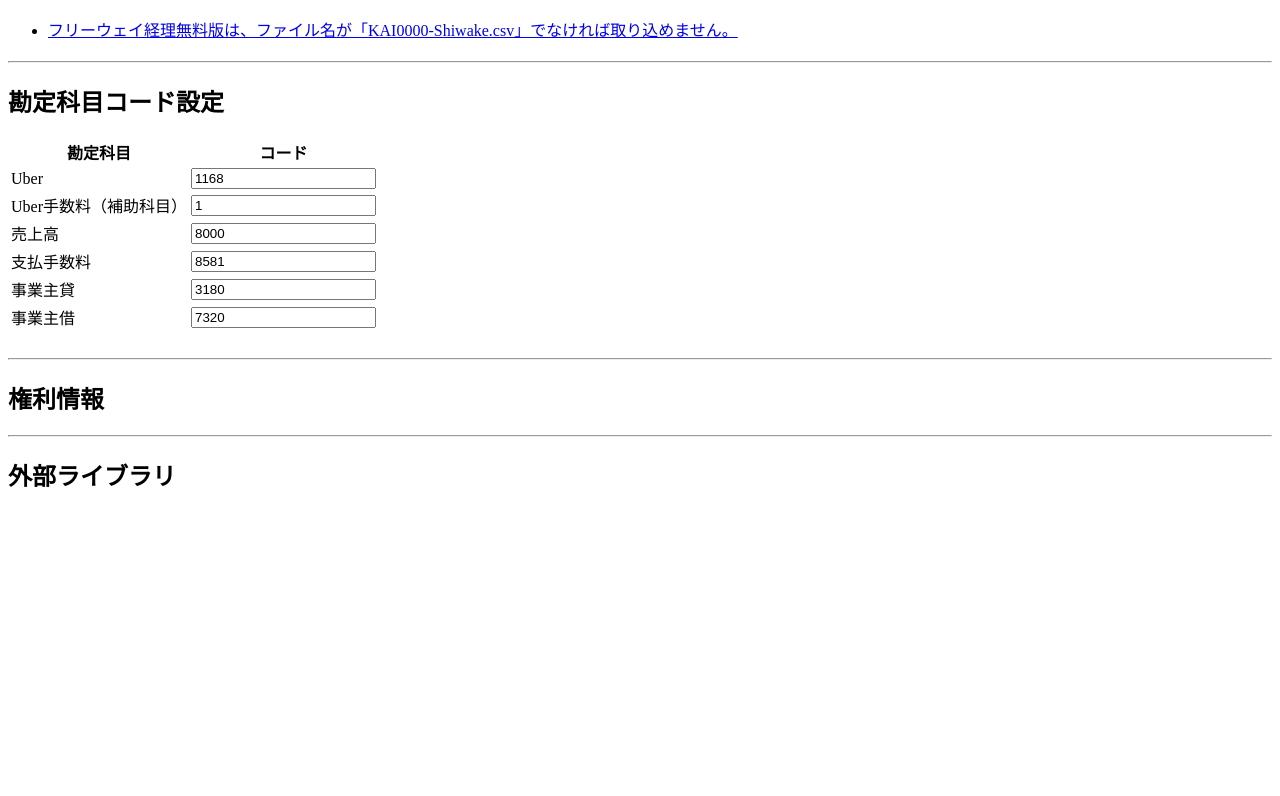
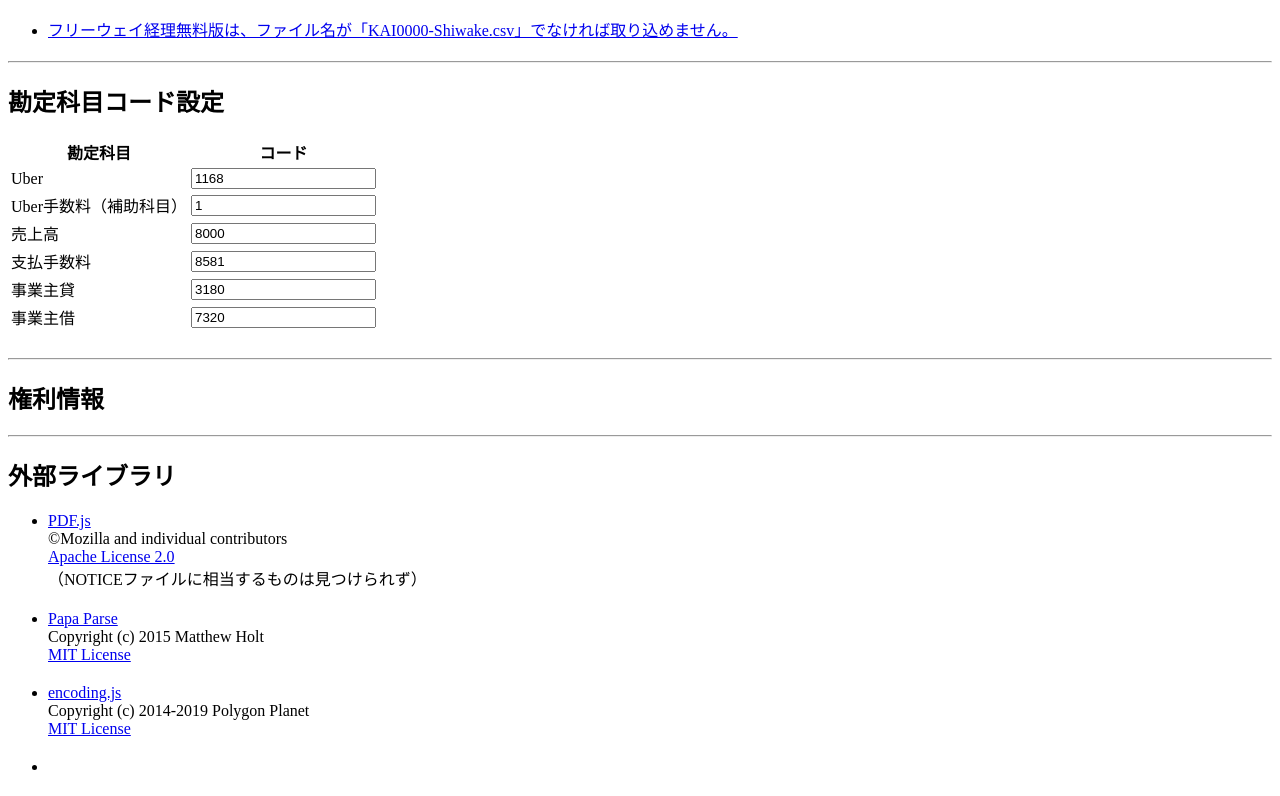
Before and after one commit to moto-programmer-i/uber2csv, a plain HTML site: page index.html in a window 1280 px wide. Shown: the part 609-1405 px from the top of the page. Before the commit the page ends 1121 px from the top, so only its background shows below. Drawn offline with nearby package versions, Linux system fonts and the light colour scheme.

Commit message:
外部ライブラリ情報追加

```diff
--- a/index.html
+++ b/index.html
@@ -159,6 +159,49 @@
     <h2>
         外部ライブラリ
     </h2>
+    <ul>
+        <li>
+            <a href="https://mozilla.github.io/pdf.js/" target="_blank">
+                PDF.js
+            </a>
+            <br>
+            ©Mozilla and individual contributors
+            <br>
+            <a href="https://github.com/mozilla/pdf.js/blob/master/LICENSE" target="_blank">
+                Apache License 2.0
+            </a>
+            <br>
+            （NOTICEファイルに相当するものは見つけられず）
+        </li>
+
+        <li>
+            <a href="https://www.papaparse.com/" target="_blank">
+                Papa Parse
+            </a>
+            <br>
+            Copyright (c) 2015 Matthew Holt
+            <br>
+            <a href="https://github.com/mholt/PapaParse/blob/master/LICENSE" target="_blank">
+                MIT License
+            </a>
+        </li>
+
+        <li>
+            <a href="https://github.com/polygonplanet/encoding.js" target="_blank">
+                encoding.js
+            </a>
+            <br>
+            Copyright (c) 2014-2019 Polygon Planet
+            <br>
+            <a href="https://github.com/polygonplanet/encoding.js/blob/master/LICENSE" target="_blank">
+                MIT License
+            </a>
+        </li>
+
+        <li>
+        </li>
+
+    </ul>
 
     <!-- 参考
         https://kodocode.net/design-css-loading/
```
